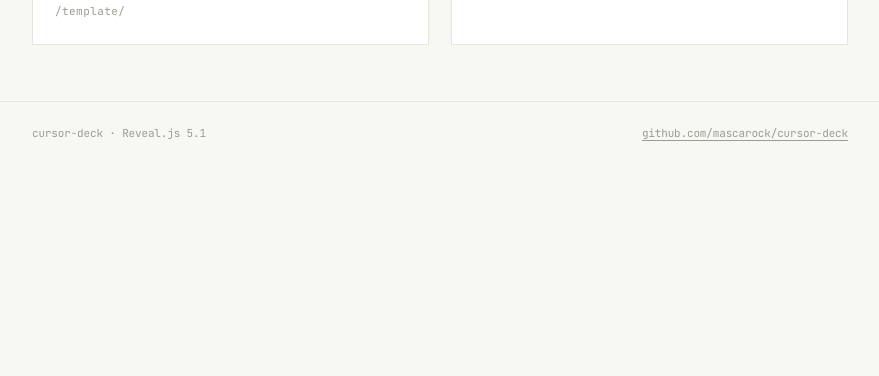
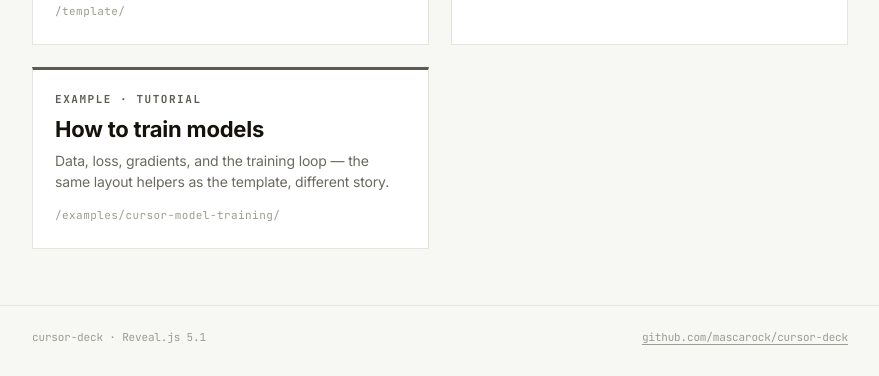
Before and after one commit to cursorcommunityled/cursor-deck, a website: page index.html in a window 1280 px wide. Shown: the part 677-1053 px from the top of the page, without its empty margins (200-1079 px from the left). Before the commit the page ends 849 px from the top, so only its background shows below. Drawn offline with Linux system fonts and the light colour scheme.

Commit message:
Add new example for model training in index.html and update package.json with new serve command for the training example.

```diff
--- a/index.html
+++ b/index.html
@@ -165,6 +165,13 @@
         <div class="desc">Real deck for the "Código Seguro con Cursor" webinar. Co-branded with Fundación NEXO.</div>
         <div class="meta">/examples/cursor-nexo-security/</div>
       </a>
+
+      <a class="card" href="/examples/cursor-model-training/">
+        <div class="tag">Example · Tutorial</div>
+        <div class="name">How to train models</div>
+        <div class="desc">Data, loss, gradients, and the training loop — the same layout helpers as the template, different story.</div>
+        <div class="meta">/examples/cursor-model-training/</div>
+      </a>
     </nav>
   </main>
 
--- a/package.json
+++ b/package.json
@@ -7,6 +7,9 @@
     "present":          "npx --yes serve@14 template -l 4321 --no-port-switching",
     "present:template": "npx --yes serve@14 template -l 4321 --no-port-switching",
     "present:example":  "npx --yes serve@14 examples/cursor-nexo-security -l 4321 --no-port-switching",
+    "present:example-training": "npx --yes serve@14 examples/cursor-model-training -l 4321 --no-port-switching",
+    "present:example-crea-vender": "npx --yes serve@14 examples/cursor-crea-vender -l 4321 --no-port-switching",
+    "present:meetup-roma": "npx --yes serve@14 examples/cursor-meetup-roma -l 4321 --no-port-switching",
     "open":             "open http://localhost:4321 || xdg-open http://localhost:4321"
   }
 }
```
